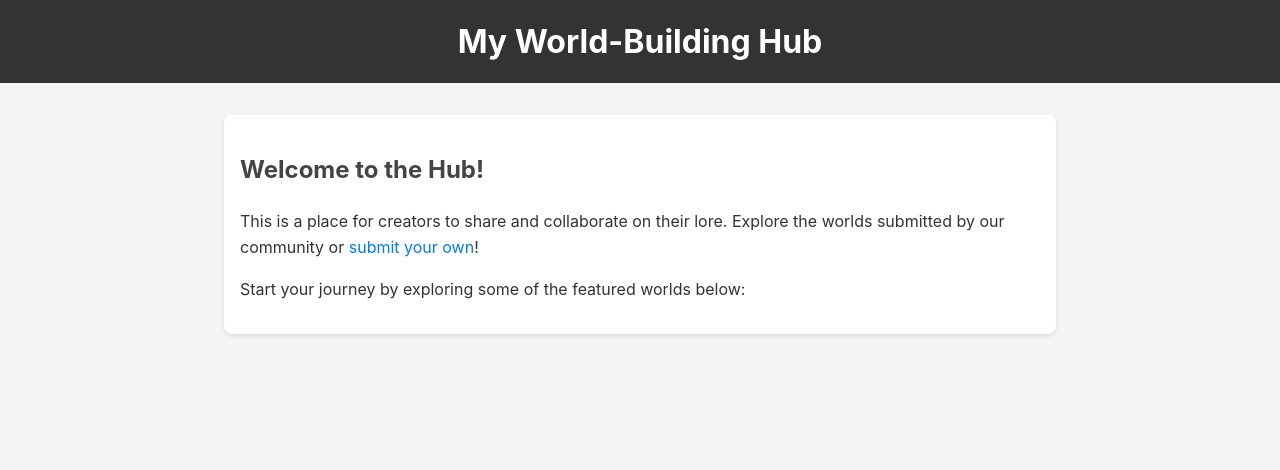
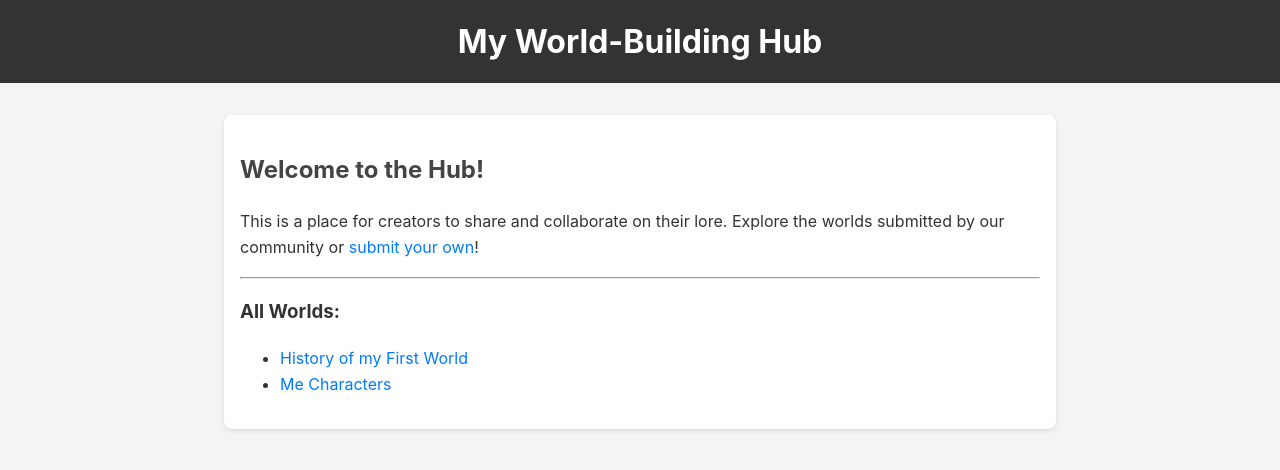
Before and after one commit to DJflooo/Lore-Hub, a Jekyll site: the page built from index.html, in a window 1280 px wide. Shown: the top 470 px of the page. Built offline with Jekyll 4.4.1, drawn with Linux system fonts in a browser that asks for light colours.

Commit message:
More flexibility for folders

```diff
--- a/_layouts/default.html
+++ b/_layouts/default.html
@@ -4,11 +4,11 @@
     <meta charset="UTF-8">
     <meta name="viewport" content="width=device-width, initial-scale=1.0">
     <title>{{ page.title }} | {{ site.title }}</title>
-    <link rel="stylesheet" href="/style.css">
+    <link rel="stylesheet" href="{{ site.baseurl }}/style.css"> <!-- "{{ site.baseurl }}/style.css" Allows to search directly for style.css = more flexible -->
 </head>
 <body>
     <header>
-        <h1><a href="/Lore-Hub">{{ site.title }}</a></h1>
+        <h1><a href="{{ site.baseurl }}/">{{ site.title }}</a></h1> <!-- Same as style.css -->
     </header>
     <main>
         {{ content }}
--- a/index.html
+++ b/index.html
@@ -6,4 +6,13 @@ title: Welcome
 <h2>Welcome to the Hub!</h2>
 <p>This is a place for creators to share and collaborate on their lore. Explore the worlds submitted by our community or <a href="/CONTRIBUTING.md">submit your own</a>!</p>
 
-<p>Start your journey by exploring some of the featured worlds below:</p>
+<hr>
+
+<h3>All Worlds:</h3>
+<ul>
+  {% for page in site.html_pages %}
+    {% if page.path contains "worlds/" %}
+      <li><a href="{{ page.url }}">{{ page.title }}</a></li>
+    {% endif %}
+  {% endfor %}
+</ul>
```
